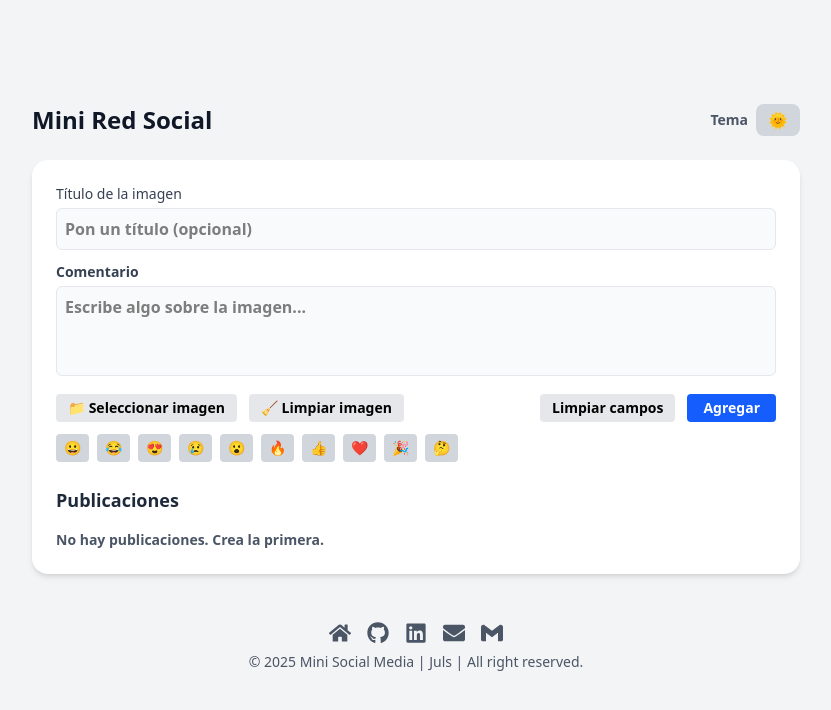
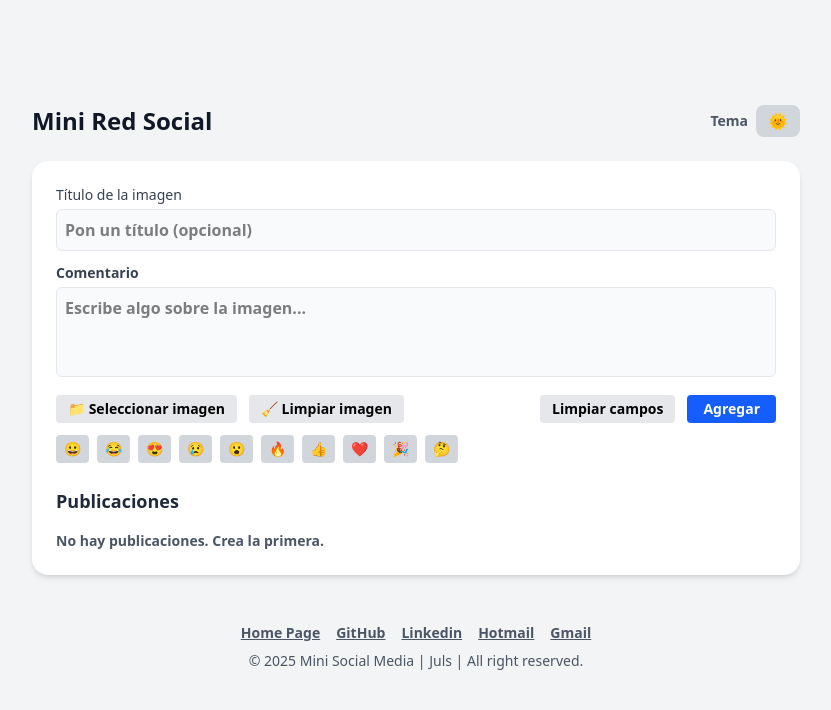
Before and after one commit to JCesar206/miniSocialMediaTS, a React (Vite) app: page / in a window 1280 px wide. Shown: the top 710 px of the page, without its empty margins (224-1055 px from the left). Built offline with nearby package versions, Linux system fonts and the light colour scheme.

Commit message:
Se modifica archivo App.tsx se eliminan iconos del footer

```diff
--- a/src/App.tsx
+++ b/src/App.tsx
@@ -1,6 +1,6 @@
 import React, { useEffect, useRef, useState } from "react";
-import { FaHome, FaGithub, FaLinkedin, FaEnvelope } from "react-icons/fa";
-import { SiGmail } from "react-icons/si";
+// import { FaHome, FaGithub, FaLinkedin, FaEnvelope } from "react-icons/fa";
+// import { SiGmail } from "react-icons/si";
 import "./App.css";
 
 type Post = {
@@ -272,11 +272,11 @@ function Footer() {
       <div className="w-full max-w-3xl mx-auto py-6 flex items-center justify-center">
         <div className="text-center text-sm text-gray-600 dark:text-gray-300">
           <div className="flex items-center justify-center gap-4 mb-2">
-            <a href="https://jcesar206.github.io/myPersonalBlog/" target="_blank" rel="noreferrer" className="underline font-semibold hover:text-purple-600"><FaHome size={22} title="Home Page"/></a>
-            <a href="https://github.com/JCesar206" target="_blank" rel="noreferrer" className="underline font-semibold hover:text-purple-700"><FaGithub size={22} title="Github"/></a>
-            <a href="https://www.linkedin.com/in/jcesar206" target="_blank" rel="noreferrer" className="underline font-semibold hover:text-purple-700"><FaLinkedin size={22} title="Linkedin"/></a>
-            <a href="mailto:jcesar206@hotmail.com" className="underline font-semibold hover:text-purple-700"><FaEnvelope size={22} title="Hotmail"/></a>
-            <a href="mailto:jcesary06@gmail.com" className="underline font-semibold hover:text-purple-700"><SiGmail size={22} title="Gmail"/></a>
+            <a href="https://jcesar206.github.io/myPersonalBlog/" target="_blank" rel="noreferrer" className="underline font-semibold hover:text-purple-600">Home Page</a>
+            <a href="https://github.com/JCesar206" target="_blank" rel="noreferrer" className="underline font-semibold hover:text-purple-700">GitHub</a>
+            <a href="https://www.linkedin.com/in/jcesar206" target="_blank" rel="noreferrer" className="underline font-semibold hover:text-purple-700">Linkedin</a>
+            <a href="mailto:jcesar206@hotmail.com" className="underline font-semibold hover:text-purple-700">Hotmail</a>
+            <a href="mailto:jcesary06@gmail.com" className="underline font-semibold hover:text-purple-700">Gmail</a>
           </div>
           <div>© {new Date().getFullYear()} Mini Social Media | Juls | All right reserved.</div>
         </div>
```
